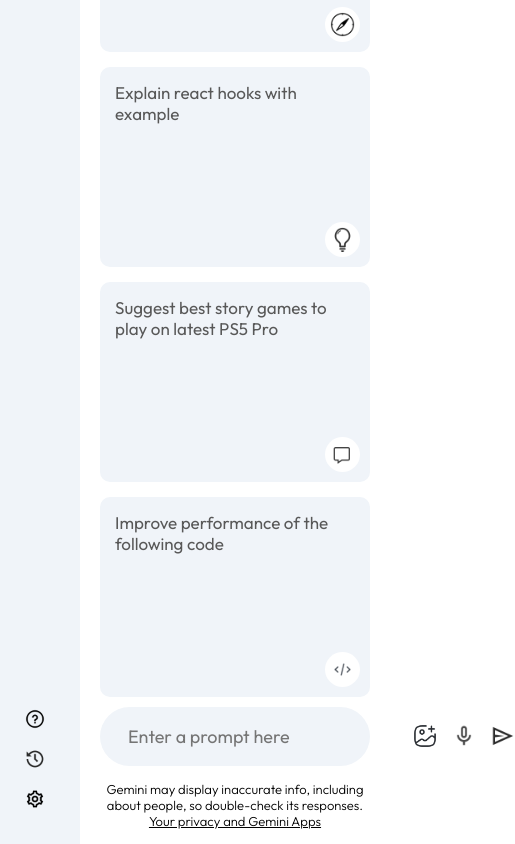
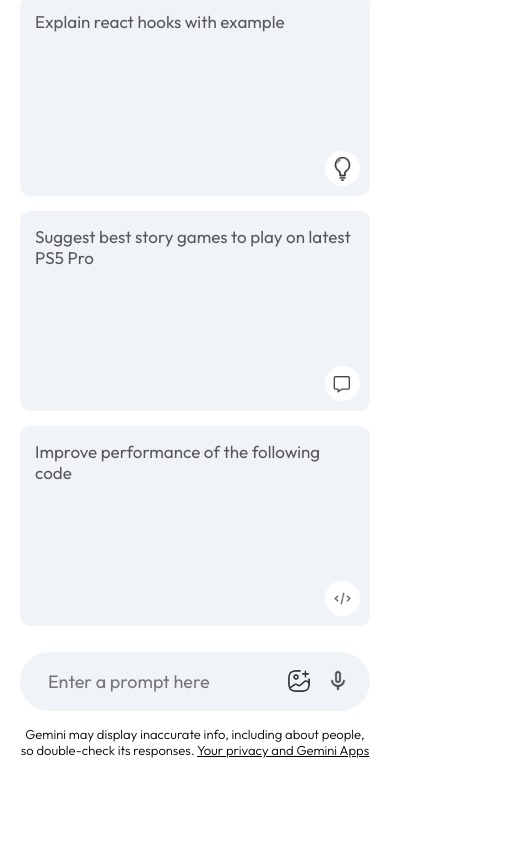
Before and after one commit to vivek1842/Gemini-Clone, a React app: page / in a window 390 px wide. Shown: the part 743-1587 px from the top of the page, 515 px wide, since content can reach past the window. After the commit the page ends 1516 px from the top, so only its background shows below. Built offline with nearby package versions, Linux system fonts and the light colour scheme; no server answers; the HTML template or start-up script is replaced by a standard one.

Commit message:
dashboard made responsive

```diff
--- a/src/components/Main/Main.css
+++ b/src/components/Main/Main.css
@@ -183,3 +183,19 @@
     font-weight: 300;
     line-height: 1.8;
 }
+
+@media (max-width:600px) {
+    .main-bottom input{
+        flex: none;
+        width: 150px;
+    }
+    .main-bottom img{
+        width: 20px;
+    }
+    .search-box{
+        padding: 5px 10px;
+    }
+    .search-box div{
+        gap: 5px;
+    }
+}
--- a/src/components/Main/Main.jsx
+++ b/src/components/Main/Main.jsx
@@ -69,7 +69,11 @@
                     <div>
                         <img src={assets.gallery_icon} alt="gallery icon not found" />
                         <img src={assets.mic_icon} alt="mic icon not found" />
-                        <img onClick={()=> onSent()} src={assets.send_icon} alt="send icon not found" />
+                        {input?
+                            <img onClick={()=> onSent()} src={assets.send_icon} alt="send icon not found" />
+                            :
+                            null
+                        }
                     </div>
                 </div>
                 <p className="bottom-info">
--- a/src/components/Sidebar/Sidebar.css
+++ b/src/components/Sidebar/Sidebar.css
@@ -33,6 +33,7 @@
 .sidebar .recent{
     display: flex;
     flex-direction: column;
+    animation: fadeIn 1.5s;
 }
 
 .sidebar .recent-title{
@@ -64,3 +65,9 @@
     padding-right: 10px;
     cursor: pointer;
 }
+
+@media (max-width: 600px) {
+    .sidebar{
+        display: none;
+    }
+}
--- a/src/index.css
+++ b/src/index.css
@@ -10,4 +10,14 @@
 #root{
   min-height: 100vh;
   display: flex;
+  animation: fadeIn 1.5s;
 }
+
+@keyframes fadeIn{
+  0%{
+    opacity: 0;
+  }
+  100%{
+    opacity: 1;
+  }
+}
```
